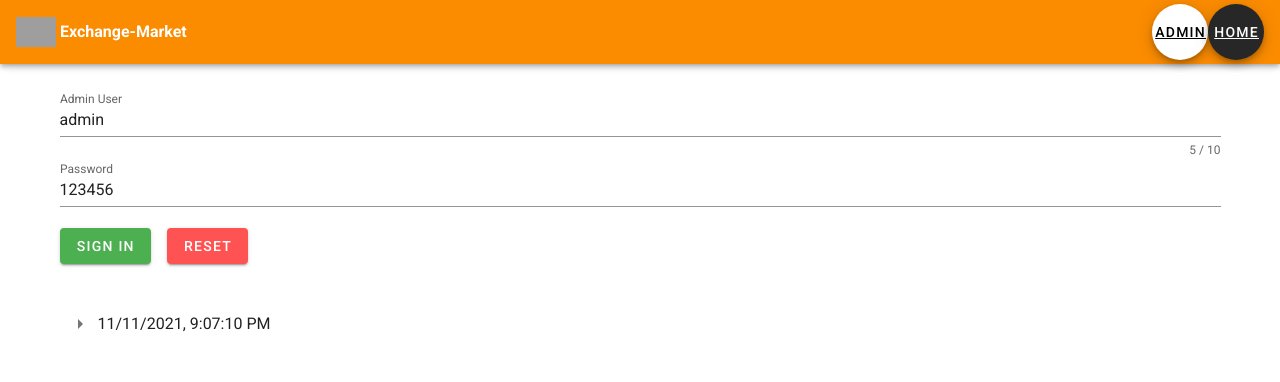
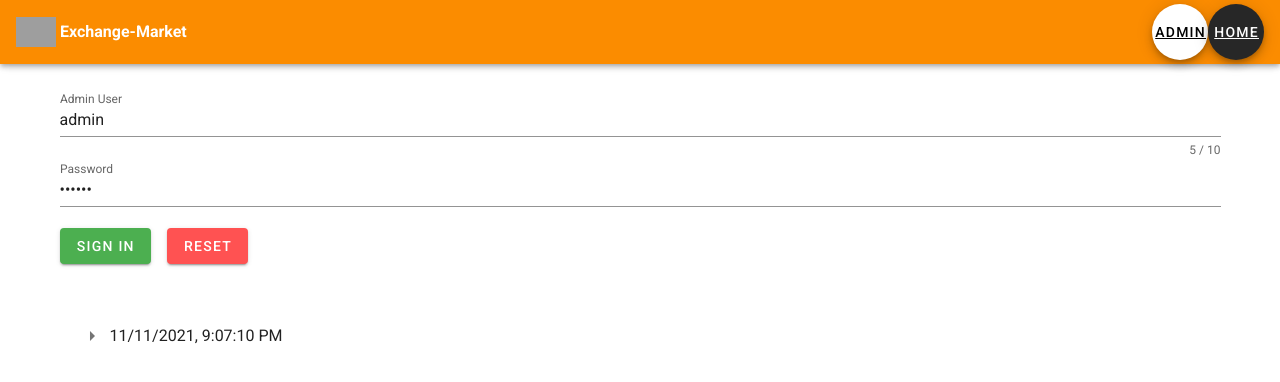
Before and after one commit to kamilmuratyilmaz/exchange_market, a Vue app: page /admin in a window 1280 px wide. Shown: the top 382 px of the page. Built offline with nearby package versions, Linux system fonts and the light colour scheme; grey boxes are pictures that could not be loaded.

Commit message:
feat: add admin panel

```diff
--- a/src/components/admin/Form.vue
+++ b/src/components/admin/Form.vue
@@ -10,7 +10,8 @@
 
     <v-text-field
       v-model="password"
-      :rules="passwordRules"
+      :rules="[passwordRules, passwordConfirmationRule]"
+      type="password"
       label="Password"
       required
     ></v-text-field>
@@ -30,13 +31,21 @@ export default {
     password: "123456",
     passwordRules: [(v) => !!v || "Password is required"],
   }),
+  computed: {
+    passwordConfirmationRule() {
+      return () => this.password === "123456" || "Password must match";
+    },
+  },
   methods: {
     validate() {
-      if (this.admin == "admin" && this.password == "123456") {
-        this.$store.state.alertStatus = true;
+      if (this.$refs.form.validate()) {
         this.isAdmin = true;
-      } else this.$store.state.isAdmin = false;
-      console.log(this.isAdmin);
+        console.log(this.isAdmin);
+      } else {
+        this.isAdmin = false;
+        this.$store.commit("ALERT", true);
+        this.$router.go();
+      }
     },
     reset() {
       this.$refs.form.reset();
--- /dev/null
+++ b/src/components/admin/Panel.vue
@@ -0,0 +1,28 @@
+<template>
+  <v-container>
+    <v-treeview dense hoverable :items="routeTrack">
+      <template v-slot:label="{ item }">
+        <span v-if="item.warning" style="color: red">
+          {{ item.name }}
+        </span>
+        <span v-else>
+          {{ item.name }}
+        </span>
+      </template>
+    </v-treeview>
+  </v-container>
+</template>
+
+<script>
+import { mapState } from "vuex";
+export default {
+  name: "Panel",
+
+  computed: {
+    ...mapState(["alertStatus"]),
+    ...mapState(["routeTrack"]),
+  },
+};
+</script>
+
+<style></style>
--- a/src/views/Admin.vue
+++ b/src/views/Admin.vue
@@ -1,45 +1,18 @@
 <template>
   <v-container>
-    <Form :hidden="hidden" />
-    <v-treeview dense hoverable :items="routeTrack">
-      <template v-slot:label="{ item }">
-        <span v-if="item.warning" style="color: red">
-          {{ item.name }}
-        </span>
-        <span v-else>
-          {{ item.name }}
-        </span>
-      </template>
-    </v-treeview>
+    <Form :hidden="false" />
+    <Panel />
   </v-container>
 </template>
 
 <script>
 import Form from "../components/admin/Form.vue";
-import { mapMutations, mapState } from "vuex";
+import Panel from "../components/admin/Panel.vue";
 export default {
   name: "Admin",
   components: {
     Form,
-  },
-  data: () => ({
-    hidden: false,
-  }),
-  computed: {
-    ...mapState(["alertStatus"]),
-    ...mapState(["routeTrack"]),
-    hidden() {
-      return this.hidden;
-    },
-  },
-  methods: {
-    ...mapMutations(["TRACK_ROUTE"]),
-    ...mapMutations(["ALERT"]),
-  },
-  watch: {
-    hidden() {
-      if (this.alertStatus == true) this.hidden = true;
-    },
+    Panel,
   },
 };
 </script>
```
